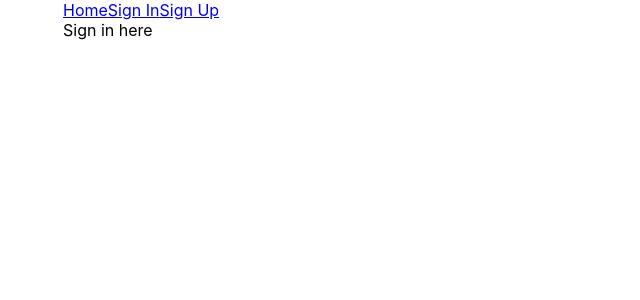
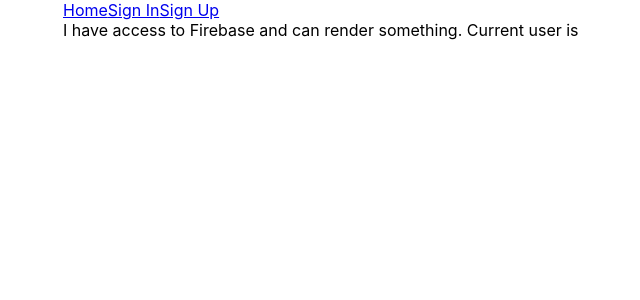
Before and after one commit to darthbob88/RaymondProjectList, a React (Create React App) app: page /signin in a window 1280 px wide. Shown: the top 300 px of the page, without its empty margins (65-705 px from the left). Built offline with nearby package versions, Linux system fonts and the light colour scheme.

Commit message:
feat: Added Firebase Context.

```diff
--- a/src/SignInForm/SignInForm.tsx
+++ b/src/SignInForm/SignInForm.tsx
@@ -1,3 +1,17 @@
 import React from "react";
+import { FirebaseContext } from "../firebase";
 
-export const SignInForm = () => <div id="firebaseui-auth-container">Sign in here</div>
+export const SignInForm = () => (
+  <div id="firebaseui-auth-container">
+    <FirebaseContext.Consumer>
+      {firebase => {
+        return (
+          <div>
+            I have access to Firebase and can render something. Current user is
+            {firebase.currentUser && firebase.currentUser.email}
+          </div>
+        );
+      }}
+    </FirebaseContext.Consumer>
+  </div>
+);
--- a/src/firebase.ts
+++ b/src/firebase.ts
@@ -1,6 +1,7 @@
 import * as firebase from "firebase/app";
 import "firebase/firestore"
 import "firebase/auth"
+import React from "react";
 var firebaseConfig = {
     apiKey: "AIzaSyDrCrX59ouDqQAlmtbUBjUxML0zWOeN63I",
     authDomain: "raymondprojectlist.firebaseapp.com",
@@ -14,3 +15,4 @@ firebase.initializeApp(firebaseConfig);
 //TODO: Should I move all this to a single class or smth?
 export const databaseRef = firebase.firestore();
 export const firebaseAuth = firebase.auth();
+export const FirebaseContext = React.createContext(firebaseAuth)
--- a/src/index.tsx
+++ b/src/index.tsx
@@ -1,12 +1,19 @@
-import React from 'react';
-import ReactDOM from 'react-dom';
-import {BrowserRouter} from "react-router-dom";
-import './index.css';
-import App from './App';
-import * as serviceWorker from './serviceWorker';
+import React from "react";
+import ReactDOM from "react-dom";
+import { BrowserRouter } from "react-router-dom";
+import "./index.css";
+import App from "./App";
+import * as serviceWorker from "./serviceWorker";
+import { FirebaseContext, firebaseAuth } from "./firebase";
 
 ReactDOM.render(
-<BrowserRouter> <App /></BrowserRouter>, document.getElementById('root'));
+  <BrowserRouter>
+    <FirebaseContext.Provider value={firebaseAuth}>
+      <App />
+    </FirebaseContext.Provider>
+  </BrowserRouter>,
+  document.getElementById("root")
+);
 
 // If you want your app to work offline and load faster, you can change
 // unregister() to register() below. Note this comes with some pitfalls.
```
